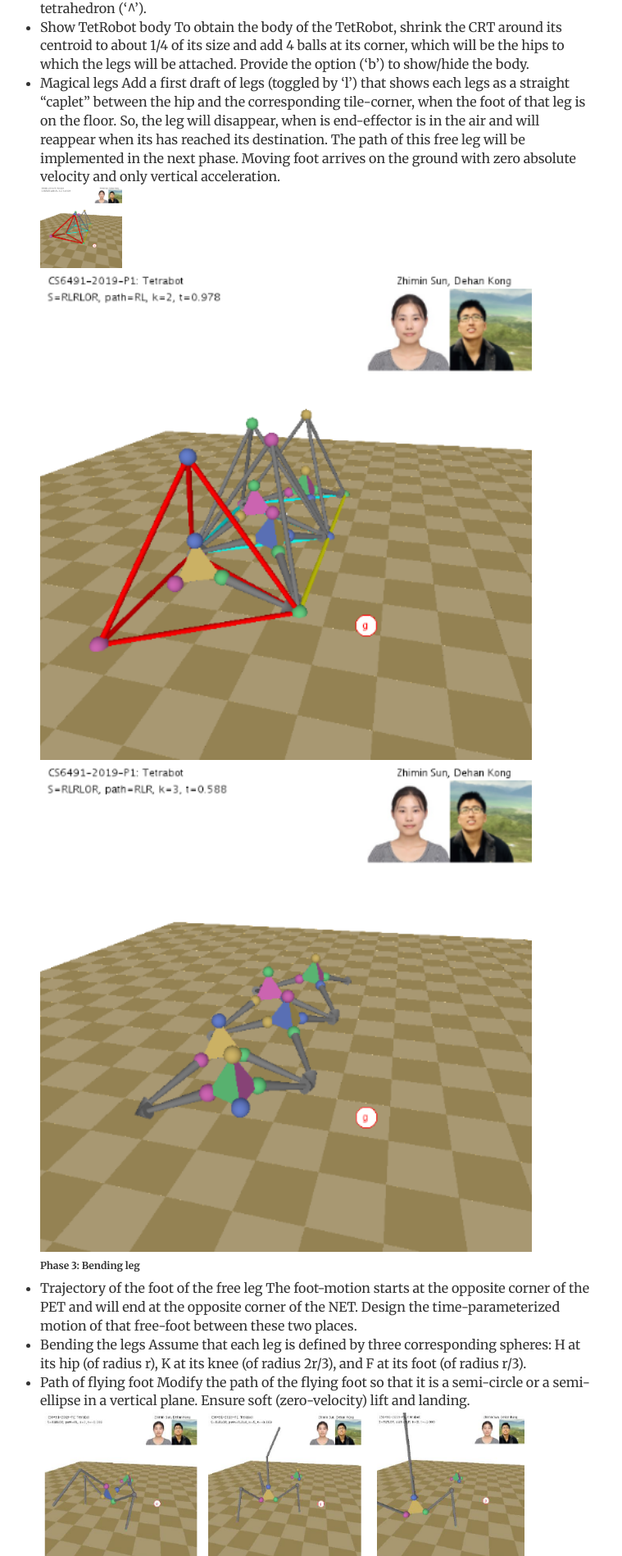
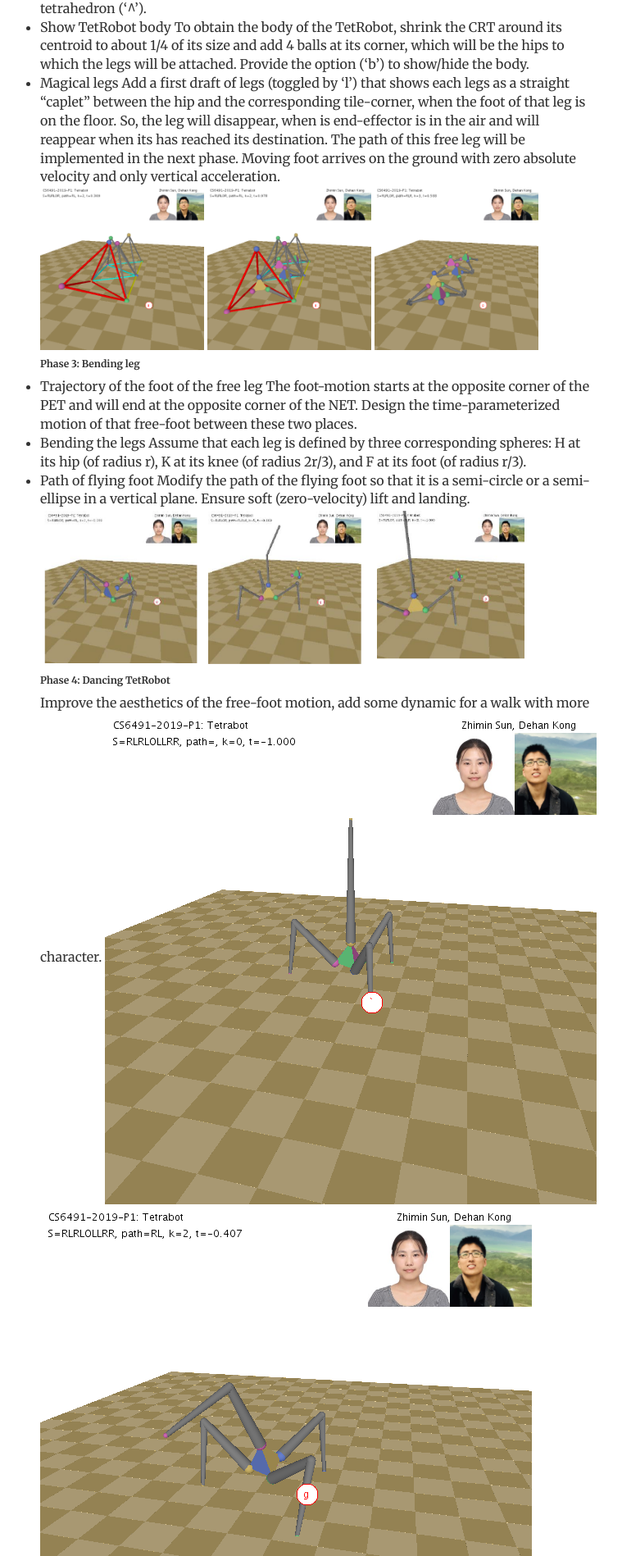
Before and after one commit to Zoe353/Zoe353.github.io, a Jekyll site: the page built from _projectposts/2019-12-12-project0.md, in a window 1280 px wide. Shown: the part 872-2770 px from the top of the page at 82% size, without its empty margins (271-1030 px from the left). Built offline with Jekyll 4.4.1, drawn with Linux system fonts in a browser that asks for light colours.

```diff
--- a/_projectposts/2019-12-12-project0.md
+++ b/_projectposts/2019-12-12-project0.md
@@ -30,7 +30,7 @@
 Add a first draft of legs (toggled by 'l') that shows each legs as a straight "caplet" between the hip and the corresponding tile-corner, when the foot of that leg is on the floor. So, the leg will
 disappear, when is end-effector is in the air and will reappear when its has reached its destination. The path of this free leg will be implemented in the next phase. Moving foot arrives on the ground with zero absolute velocity and only
 vertical acceleration.
-<img  class="img-content" alt="Zhimin Sun" width="100"  src="/assets/img/TetRobotPhase2-1.png"> <img  class="img-content" alt="Zhimin Sun" width="600"  src="/assets/img/TetRobotPhase2-2.PNG"> <img  class="img-content" alt="Zhimin Sun" width="600"  src="/assets/img/TetRobotPhase2-3.PNG">
+<img  class="img-content" alt="Zhimin Sun" width="200"  src="/assets/img/TetRobotPhase2-1.png"> <img  class="img-content" alt="Zhimin Sun" width="200"  src="/assets/img/TetRobotPhase2-2.png"> <img  class="img-content" alt="Zhimin Sun" width="200"  src="/assets/img/TetRobotPhase2-3.png">
 ###### Phase 3: Bending leg
 * Trajectory of the foot of the free leg
 The foot-motion starts at the opposite corner of the PET and will end at the opposite corner of the NET. Design the time-parameterized motion of that free-foot between these two places.
```
